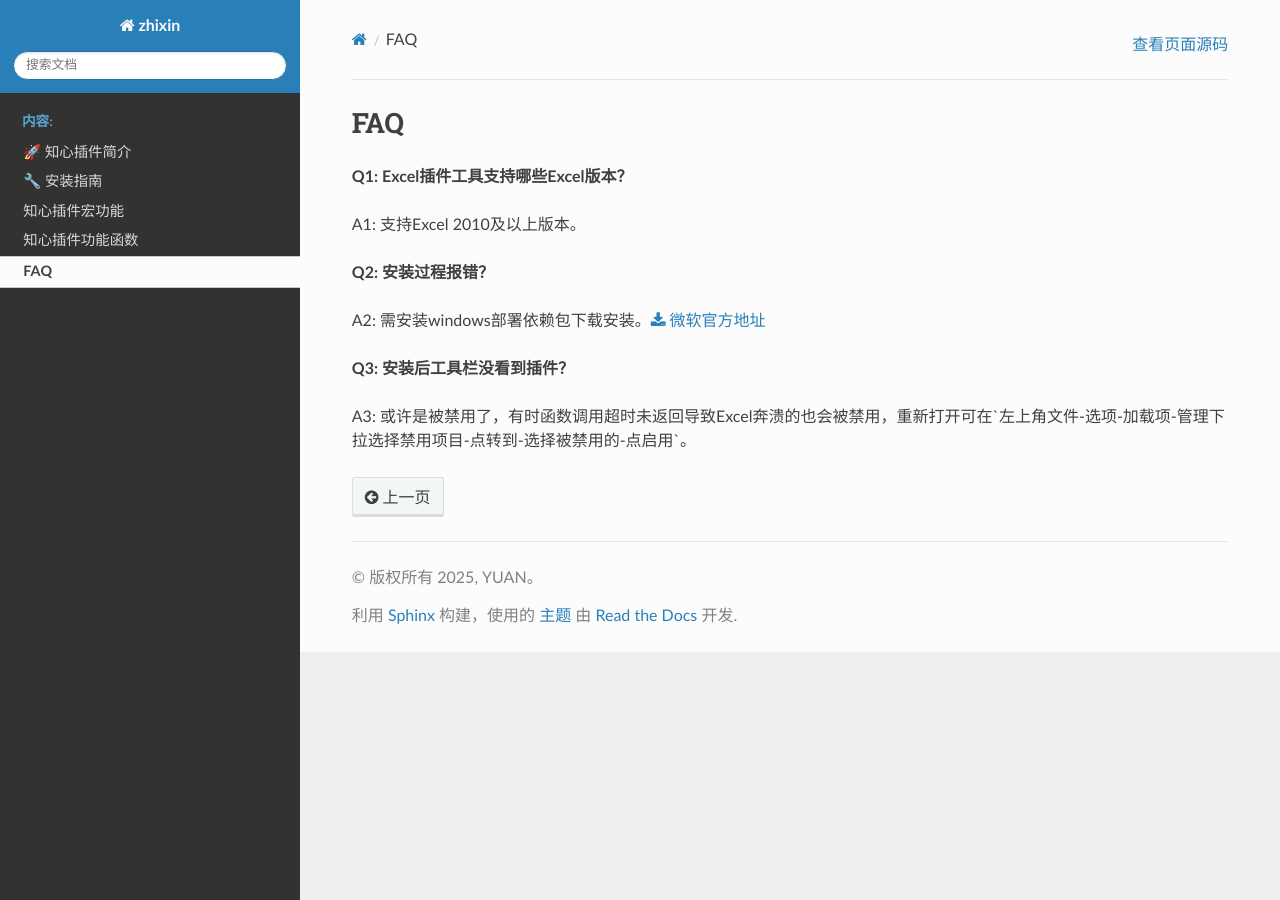
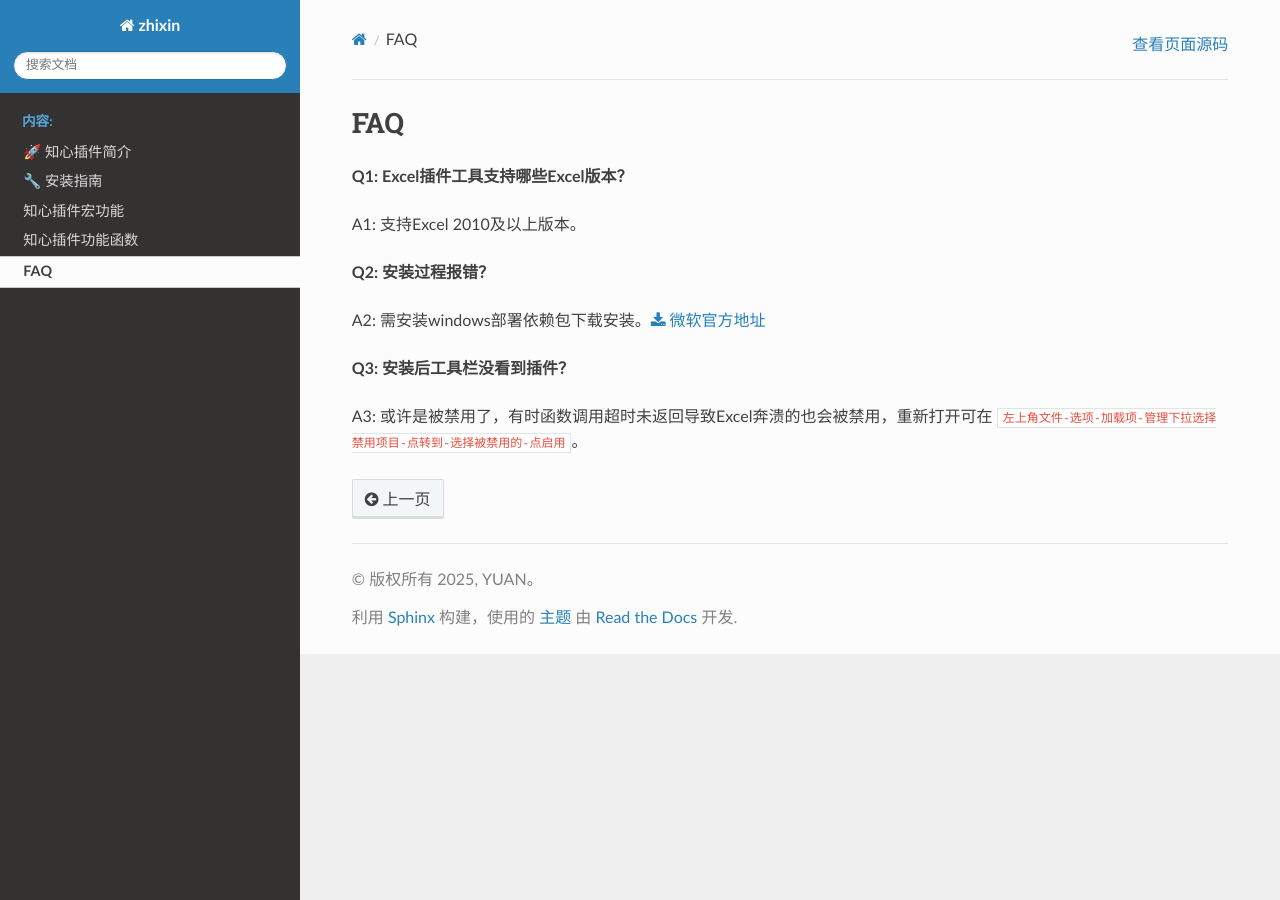
Before and after one commit to gnyuan/zhixindoc, a Sphinx documentation site: the page built from source/faq.rst, in a window 1280 px wide. Built offline with Sphinx 7.4.7 and the Read the Docs theme 3.1.0, drawn with Linux system fonts in a browser that asks for light colours.

Commit message:
fix: update share link

```diff
--- a/source/faq.rst
+++ b/source/faq.rst
@@ -11,4 +11,4 @@ A2: 需安装windows部署依赖包下载安装。:download:`微软官方地址
 
 **Q3: 安装后工具栏没看到插件？**
 
-A3: 或许是被禁用了，有时函数调用超时未返回导致Excel奔溃的也会被禁用，重新打开可在`左上角文件-选项-加载项-管理下拉选择禁用项目-点转到-选择被禁用的-点启用`。
+A3: 或许是被禁用了，有时函数调用超时未返回导致Excel奔溃的也会被禁用，重新打开可在 ``左上角文件-选项-加载项-管理下拉选择禁用项目-点转到-选择被禁用的-点启用``。
--- a/source/installation_guide.rst
+++ b/source/installation_guide.rst
@@ -3,7 +3,7 @@
 
 本节将指导您如何安装和配置Excel插件工具。
 
-1. 下载插件安装包。:download:`百度网盘 <https://pan.baidu.com/s/1-i3gU9t_oqfbXmqM5JqiDw?pwd=6666>` 或 :download:`123网盘 <https://www.123912.com/s/l8Evvd-jand3>`
+1. 下载插件安装包。:download:`百度网盘 <https://pan.baidu.com/s/1MYXrGHXyNaTGu3yU0DBEXQ?pwd=6666>` 或 :download:`123网盘 <https://www.123912.com/s/l8Evvd-IBnd3>`
 2. 双击 ``install.bat`` 等待安装完毕。
 3. 打开Excel，加载大约需要5秒，安装成功即可以在插件栏看到 ``知心`` 插件。
 
```
